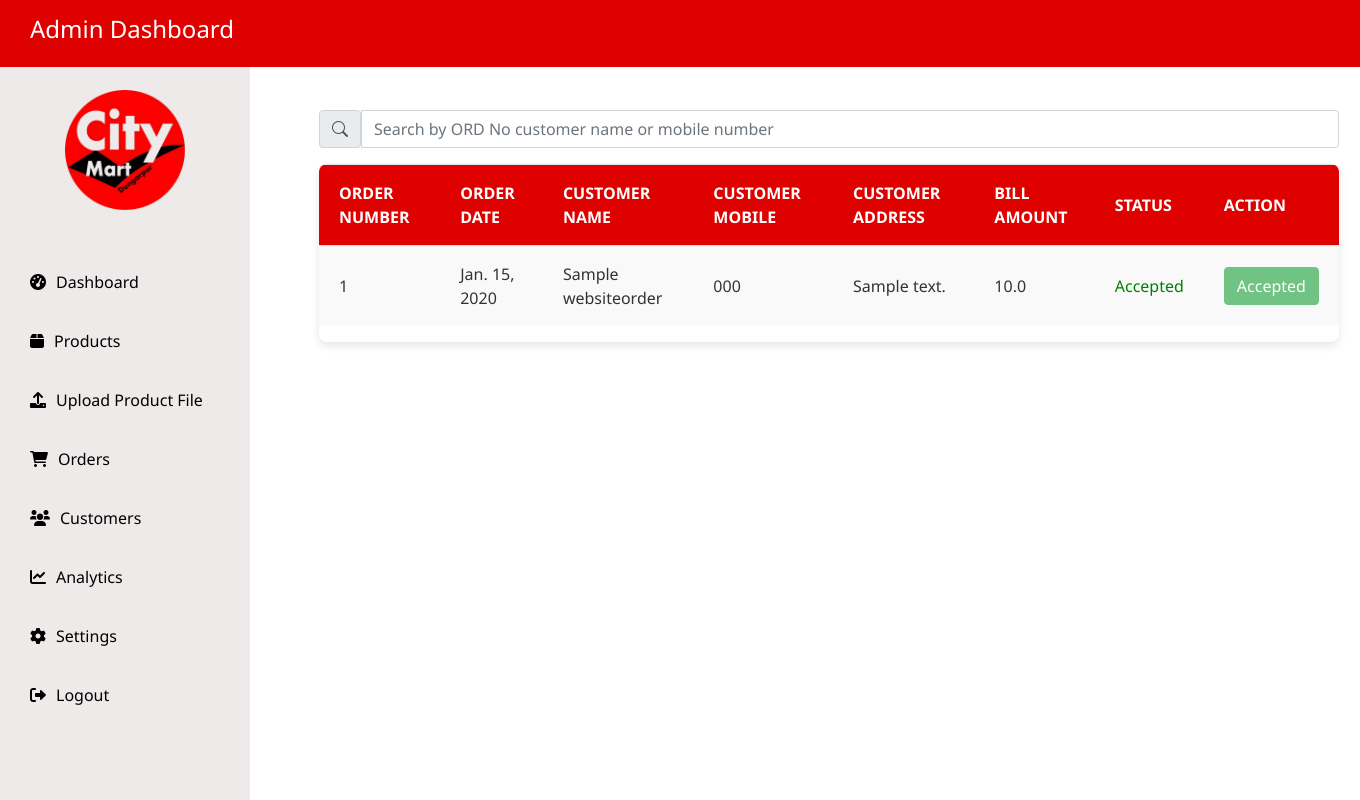
After one commit to mustafanahar7/citymart, a Django app: page /admin-order/ in a window 1360 px wide. The commit adds this page. Run offline with Django 5.2, Linux system fonts and the light colour scheme; tables that the repository leaves empty hold one stand-in row (values such as "Sample post"); some libraries are stand-ins or nearby versions.

Commit message:
changes in changefile11

```diff
--- a/Appone/models.py
+++ b/Appone/models.py
@@ -53,8 +53,8 @@ class WebsiteOrder(models.Model):
 
 
 class WebsiteOrderItems(models.Model):
-    order_number = models.ForeignKey("Appone.WebsiteOrder", on_delete=models.CASCADE)
-    product_code = models.ForeignKey("Appone.ProductInventory", on_delete=models.CASCADE)
+    order_number = models.ForeignKey("Appone.WebsiteOrder", on_delete=models.CASCADE , related_name="orderitems")
+    product_code = models.ForeignKey("Appone.ProductInventory", on_delete=models.CASCADE , related_name="products")
     qty = models.IntegerField()
     product_price = models.FloatField()
     total_amount = models.FloatField()
--- a/Appone/views.py
+++ b/Appone/views.py
@@ -73,8 +73,8 @@ def SplashPage(request):
 
 
 def HomePage(request):
-    print('<<<<<<<<<<<<<<<<<')
-    print(request.user)
+    # print('<<<<<<<<<<<<<<<<<')
+    # print(request.user)
 
     ## Render the Category from folder
     dir = os.path.join(settings.BASE_DIR, 'static', 'images', 'category')
@@ -86,7 +86,7 @@ def HomePage(request):
         img_name.append(files.split('.')[0])
     files = zip(img,img_name)
     ####################
-    print(img)
+    # print(img)
 
     most_purchased_product = WebsiteOrderItems.objects.values('product_code_id').annotate(product_count=Count('product_code_id')).order_by('-product_count')[:10]
     # print('=================')
@@ -128,7 +128,7 @@ def HomePage(request):
     return render(request,'home.html',{'data':files,'most_purchase_product':top_purchased_list,'categ':product_data})
 
 def CategoryPage(request):
-    dir = 'D:\personal proj\project1\citymart\static\images\category'
+    dir = os.path.join(settings.BASE_DIR, 'static', 'images', 'category')
     folder_list = os.listdir(dir)
     img = []
     img_name =[]
@@ -166,7 +166,7 @@ def ContactPage(request):
 
 
 def CategoryWise(request,category):
-    print(category)
+    # print(category)
     get_product = ProductInventory.objects.filter(product_category=category,qty__gt=1)
     unique_product = get_product.values('product_name').distinct()
 
@@ -177,8 +177,8 @@ def CategoryWise(request,category):
         units = get_product.filter(product_name=product['product_name'],qty__gt=1).values_list('product_unit', flat=True).distinct()
         price = get_product.filter(product_name=product['product_name'],qty__gt=1).values_list('selling_price', flat=True).order_by('product_unit')
 
-        print('<<<<<<<<<,')
-        print(units)
+        # print('<<<<<<<<<,')
+        # print(units)
         product_unit_and_price = zip(units,price)
         # print('<<<<<<<<<<<<<< >>>>>>>>>>>>>>>>>>>>>>.')
         # print(product_unit_and_price)
@@ -196,8 +196,8 @@ def CategoryWise(request,category):
 @login_required
 def Add_to_cart(request):
 
-    print('$$$$$$$$$$$$$')
-    print(request.user)
+    # print('$$$$$$$$$$$$$')
+    # print(request.user)
     product_name = request.POST.get('product_name')
     product_unit = request.POST.get('product_unit')
 
@@ -264,13 +264,13 @@ def Cart(request):
         request.session['cart_list']=[]
 
     cart_list = request.session['cart_list']
-    print( request.session['cart_list'])
+    # print( request.session['cart_list'])
     if request.method=="POST":
         if 'button_pressed' in request.POST:
             # print('BBBBBBBBBBBBB')
-            # # print(request.POST.get('button_pressed'))
+            # print(request.POST.get('button_pressed'))
             # print(request.POST)
-            # # print(request.session['cart_list'])
+            # print(request.session['cart_list'])
             # print('BBBBBBBBBBBBB')
 
             # Update quantities in cart_list based on form data
@@ -293,8 +293,8 @@ def Cart(request):
                 grand_amount += item['quantity']*item['price']
 
 
-            print('Grand Amount - ',grand_amount)
-            print('********************')
+            # print('Grand Amount - ',grand_amount)
+            # print('********************')
             # print(request.session['cart_list'])
 
             customer_name = request.POST.get('name')
@@ -308,8 +308,8 @@ def Cart(request):
             client = razorpay.Client(auth=(settings.KEY,settings.SECRET))
             payment = client.order.create(data={'amount':float(grand_amount)*100 , 'currency':'INR','payment_capture':1})
 
-            print('********************')
-            print('Paymeny Amount - ',payment)
+            # print('********************')
+            # print('Paymeny Amount - ',payment)
 
             payment_response = {'payment_id':payment_id,'order_id':order_id,'signature_id':signature_id}
 
@@ -358,10 +358,10 @@ def Cart(request):
                 update_productInventory.qty -= item['quantity']
                 update_productInventory.save()
 
-            print('=========================== **************** ====================')
-            print(order_items)
-            print(payment_response)
-            print('=========================== **************** ====================')
+            # print('=========================== **************** ====================')
+            # print(order_items)
+            # print(payment_response)
+            # print('=========================== **************** ====================')
             send_order_confirmation_email(store_order, order_items)
             request.session['cart_list'] = []
 
@@ -414,9 +414,9 @@ import pangres
 @csrf_exempt
 def Upload_product(request):
     if request.method == 'POST':
-        print('@@@@@@@@@@@@@@@@@@@@@')
-        print(request.POST)
-        print('@@@@@@@@@@@@@@@@@@@@@')
+        # print('@@@@@@@@@@@@@@@@@@@@@')
+        # print(request.POST)
+        # print('@@@@@@@@@@@@@@@@@@@@@')
         button_pressed = request.POST.get('button_pressed')
 
         if button_pressed=="upload_product":
@@ -488,14 +488,14 @@ def get_inventory_data(request):
     get_cat = ProductInventory.objects.values('product_category').annotate(total_inventory =Sum('qty'))
     labels = [items['product_category'] for items in get_cat]
     inventory = [items['total_inventory'] for items in get_cat]
-    print(get_cat)
+    # print(get_cat)
     # print(sale_cat)
     # print(labels)
     # print(inventory)
 
     current_date = date.today()
     month_start_date = date(current_date.year,current_date.month,1)
-    print(month_start_date)
+    # print(month_start_date)
     # get_sales_report = customers_order_from_website.objects.filter(created_at__gt=current_date)
     get_websales_report = WebsiteOrder.objects.filter(order_date__gte=month_start_date)
     last_three_day_sales_report = get_websales_report.values('order_date').annotate(total_orders=Count('order_number')).order_by('order_date')
@@ -507,7 +507,7 @@ def get_inventory_data(request):
 
     payment_mode_wise = get_websales_report.values('payment_method').annotate(total_payments=Count('order_number')).order_by('payment_method')
     # print('************************************************')
-    print(payment_mode_wise)
+    # print(payment_mode_wise)
     # print('************************************************')
     payment_label_list = [items['payment_method'] for items in payment_mode_wise]
     payment_list_count = [items['total_payments'] for items in payment_mode_wise]
@@ -532,12 +532,9 @@ def get_inventory_data(request):
 
     today_sales_data_label = ['website sales']
     today_sales_data = [ today_sales_amount_website]
-
-    print('************************************************')
-    print(total_sales_data)
-    print('************************************************')
-
-
+    # print('************************************************')
+    # print(total_sales_data)
+    # print('************************************************')
 
     return JsonResponse(data={
         'categories': labels,
@@ -560,3 +557,23 @@ def get_inventory_data(request):
 def Product_inventory(request):
     get_inventory_report = ProductInventory.objects.all().order_by('product_code')
     return render(request,'admininventory.html',{'inventory':get_inventory_report})
+
+
+def Admin_orders(request):
+    get_order_report = WebsiteOrder.objects.all().order_by('order_number')
+    # print(request.GET)
+    if 'accept_order_id' in request.GET:
+        order_no = request.GET.get('accept_order_id')
+        print(order_no)
+        Order = WebsiteOrder.objects.get(order_number=order_no)
+        Order.is_accepted=True
+        Order.save()
+    return render(request,'adminorders.html',{'orders':get_order_report})
+
+def Admin_order_items(request,order_number):
+    get_order_items_report = WebsiteOrderItems.objects.filter(order_number_id=order_number)
+    data = list(get_order_items_report.values())
+    df = pd.DataFrame(data)
+    # print(df)
+
+    return HttpResponse(get_order_items_report)
--- a/citymart/urls.py
+++ b/citymart/urls.py
@@ -40,6 +40,8 @@ urlpatterns = [
     path('download_template/', views.download_product_template, name='download_template'),
     path('api/inventory-data/', views.get_inventory_data, name='get_inventory_data'),
     path('product-invenoty/', views.Product_inventory, name='admin_product_inventory'),
+    path('admin-order/', views.Admin_orders, name='admin_orders'),
+    path('admin-order-items/<str:order_number>', views.Admin_order_items, name='admin_order_items'),
 ]
 
 if settings.DEBUG:
--- a/templates/adminnavbar.html
+++ b/templates/adminnavbar.html
@@ -37,7 +37,7 @@
                 <li><a href="{% url 'admindashboardpage' %}"><i class="fas fa-tachometer-alt"></i> <span>Dashboard</span></a></li>
                 <li><a href="{% url 'admin_product_inventory' %}"><i class="fas fa-box"></i> <span>Products</span></a></li>
                 <li><a href="{% url 'uploadproduct' %}"><i class="fas fa-upload"></i> <span>Upload Product File</span></a></li>
-                <li><a href="#"><i class="fas fa-shopping-cart"></i> <span>Orders</span></a></li>
+                <li><a href="{% url 'admin_orders' %}"><i class="fas fa-shopping-cart"></i> <span>Orders</span></a></li>
                 <li><a href="#"><i class="fas fa-users"></i> <span>Customers</span></a></li>
                 <li><a href="#"><i class="fas fa-chart-line"></i> <span>Analytics</span></a></li>
                 <li><a href="#"><i class="fas fa-cog"></i> <span>Settings</span></a></li>
--- /dev/null
+++ b/templates/adminorders.html
@@ -0,0 +1,113 @@
+{% extends 'adminnavbar.html' %}
+{% load static %}
+{% block css %}
+    <link rel="stylesheet" href="{% static 'css/admininventory.css' %}">
+    <link rel="stylesheet" href="https://cdnjs.cloudflare.com/ajax/libs/bootstrap-icons/1.8.1/font/bootstrap-icons.min.css">
+{% endblock css %}
+
+{% block main_content %}
+    {% if orders %}
+
+    <div class="container ml-4">
+            <!-- Search Bar -->
+             <div class="input-group mb-3">
+                <span class="input-group-text" id="searchIcon">
+                    <i class="bi bi-search"></i> <!-- Bootstrap Icon for search -->
+                </span>
+                <input type="text" id="searchInput" class="form-control" placeholder="Search by ORD No customer name or mobile number" aria-label="Search" aria-describedby="searchIcon">
+            </div>
+
+            <!-- Table -->
+            <div class="table-responsive">
+                <table class="table table-hover" id="ordertable">
+                    <thead>
+                        <tr>
+                            <th scope="col">Order Number</th>
+                             <th scope="col">Order Date</th>
+                            <th scope="col">Customer Name</th>
+                            <th scope="col">Customer Mobile</th>
+                            <th scope="col">Customer Address</th>
+                            <th scope="col">Bill Amount</th>
+                            <th scope="col">Status</th>
+                            <th scope="col">Action</th>
+                        </tr>
+                    </thead>
+                    <tbody>
+                        {% for order in orders %}
+                            <tr>
+                                <td>{{ order.order_number }}</td>
+                                <td>{{ order.order_date }}</td>
+                                <td>{{ order.customer_name }}</td>
+                                <td>{{ order.customer_mobile_number}}</td>
+                                <td>{{ order.customer_address }}</td>
+                                <td>{{ order.bill_amount }}</td>
+
+                                {% if order.is_accepted %}
+                                    <td style="color:green;">Accepted</td>
+                                {% else %}
+                                    <td style="color:red;">Un-Accepted</td>
+                                {% endif %}
+
+                                <td>
+                                    {% if order.is_accepted %}
+                                         <button class="btn btn-success" disabled>Accepted</button>
+                                    {% else %}
+                                        <button class="btn btn-danger" onclick="acceptOrder(this, {{ order.order_number }})">Accept Order</button>
+                                    {% endif %}
+                                </td>
+                            </tr>
+                        {% endfor %}
+                    </tbody>
+                </table>
+            </div>
+            </div>
+    {% else %}
+        <div class="container mt-5">
+            <div class="alert alert-info" role="alert">
+                No Order.
+            </div>
+        </div>
+    {% endif %}
+
+     <script>
+         function acceptOrder(button, orderId) {
+            fetch(`/admin-order/?accept_order_id=${orderId}`, { method: 'GET' })
+                .then(response => {
+                    if (response.ok) {
+                        button.textContent = 'Accepted';
+                        button.classList.remove('btn-danger');
+                        button.classList.add('btn-success');
+                        button.disabled = true;
+
+                        // Update the status in the same row
+                        const row = button.closest('tr');
+                        const statusCell = row.querySelector('td:nth-child(7)'); // Assuming status is the 7th column
+                        statusCell.textContent = 'Accepted';
+                        statusCell.style.color = 'green';
+                    }
+                })
+                .catch(error => console.error('Error:', error));
+        }
+       // JavaScript for filtering the table based on the search input
+        document.getElementById('searchInput').addEventListener('keyup', function() {
+            let filter = this.value.toUpperCase();
+            let rows = document.querySelectorAll('#ordertable tbody tr');
+
+            rows.forEach(function(row) {
+                let productCode = row.cells[0].textContent.toUpperCase();
+                let productName = row.cells[2].textContent.toUpperCase();
+                let productCategory = row.cells[3].textContent.toUpperCase();
+
+                if (productCode.indexOf(filter) > -1 || productName.indexOf(filter) > -1 || productCategory.indexOf(filter) > -1) {
+                    row.style.display = '';
+                } else {
+                    row.style.display = 'none';
+                }
+            });
+        });
+
+
+    </script>
+
+
+{% endblock main_content %}
--- a/templates/category.html
+++ b/templates/category.html
@@ -12,7 +12,7 @@
         {% if data %}
             {% for img , img_name in data %}
                 <a href='/categorywise/{{img_name}}' ><div class="category-card">
-                    <img src="{% static 'images/category/{{img}}' %}" alt="Category 1">
+                    <img src="{% static 'images/category/'|add:img %}" alt="Category 1">
                     <h5>{{img_name}}</h5>
                 </div></a>
             {% endfor %}
--- a/templates/splashpage.html
+++ b/templates/splashpage.html
@@ -4,6 +4,9 @@
 <head>
     <meta charset="UTF-8">
     <meta name="viewport" content="width=device-width, initial-scale=1.0">
+    <!-- Favicon -->
+    <link href="{% static 'images\logo\logo1.png' %}" rel="icon">
+
     <title>City Mart - Welcome</title>
    <link rel="stylesheet" href="{% static 'css/splash.css' %}">
 </head>
@@ -20,7 +23,7 @@
         // Redirect after 3 seconds (3000 milliseconds)
         setTimeout(function() {
             window.location.href = '/home';
-        }, 5000);
+        }, 3000);
     </script>
 </body>
 </html>
```
Also changed, not shown: static/css/splash.css (+51 -17 lines), templates/navbar.html (+2 -18 lines), Appone/migrations/0008_alter_websiteorderitems_order_number_and_more.py (added), static/css/home.css (line endings or trailing spaces).
